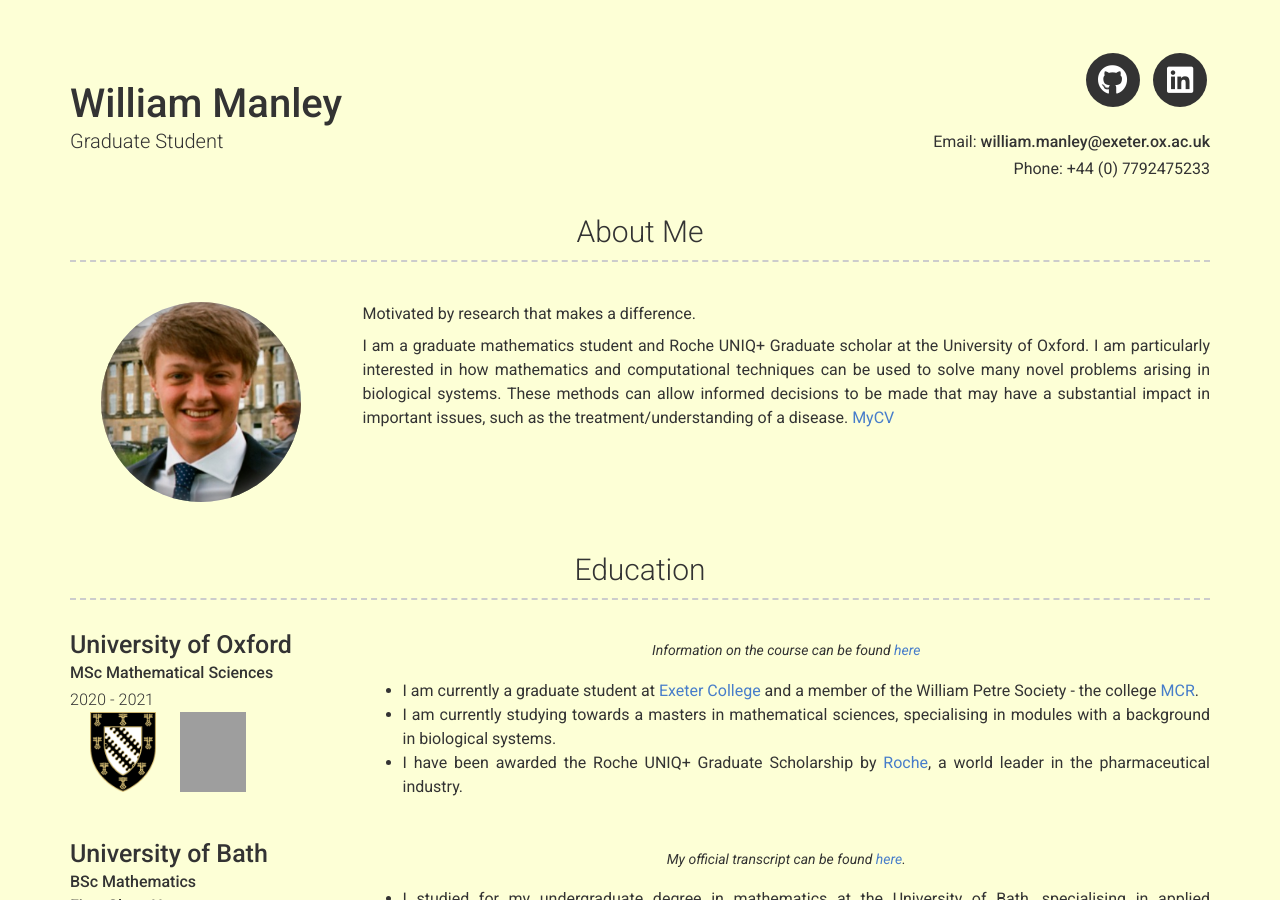
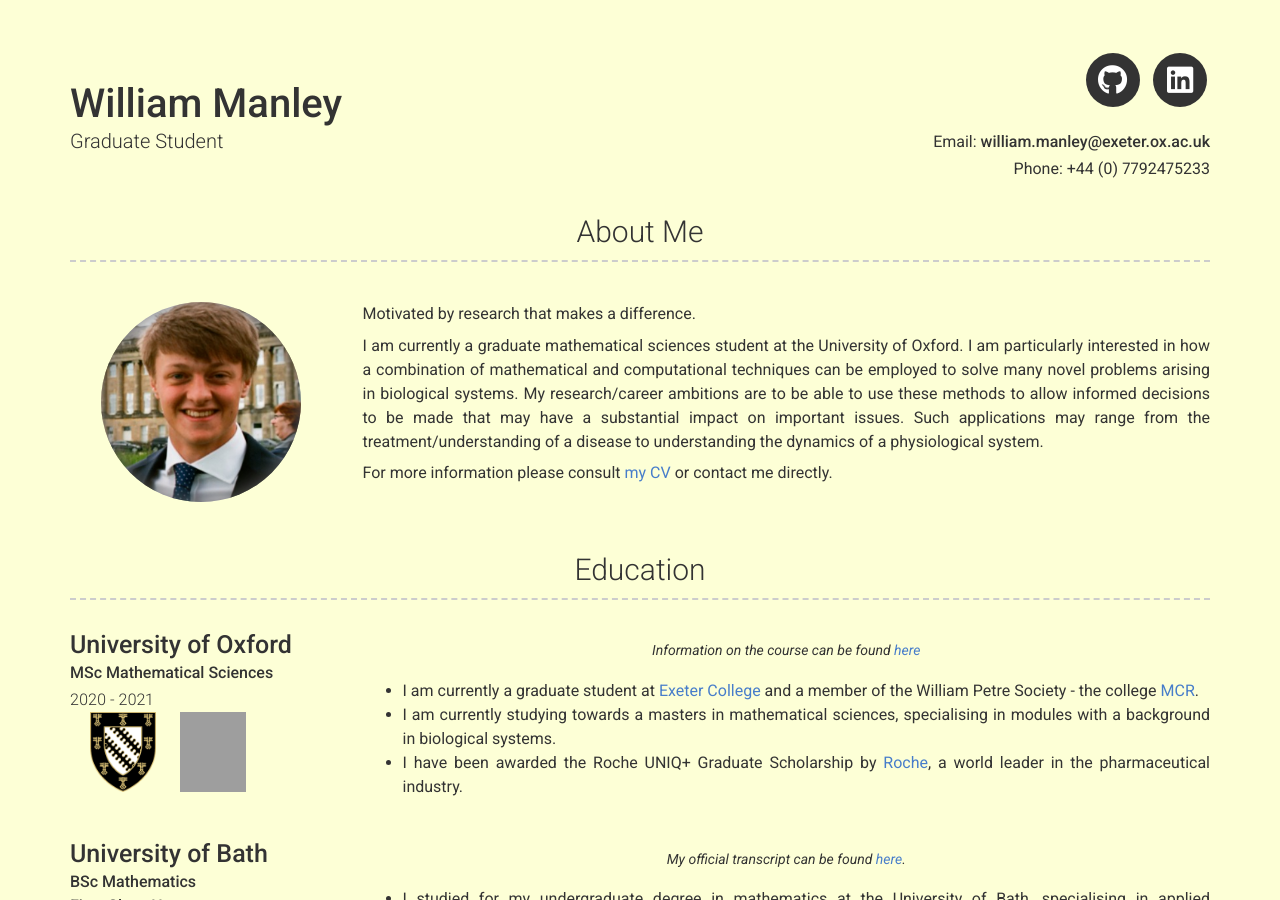
Before and after one commit to WilliamManley/WilliamManley.github.io, a Jekyll site: the page built from index.md, in a window 1280 px wide and 900 px high. Built offline with Jekyll 4.4.1, drawn with Linux system fonts in a browser that asks for light colours; nearby versions of some CDN libraries; grey boxes are pictures that could not be loaded.

Commit message:
Completed about me section

```diff
--- a/_config.yml
+++ b/_config.yml
@@ -45,12 +45,15 @@ linkedin_username: williampmanley
 # about_title: About Me (Use this to override about section title)
 about_profile_image: images/me.png
 about_content: | # this will include new lines to allow paragraphs
+
  Motivated by research that makes a difference.
 
- I am a graduate mathematics student and Roche UNIQ+ Graduate scholar at the University of Oxford.
- I am particularly interested in how mathematics and computational techniques can be used to solve many novel problems arising in biological systems.
- These methods can allow informed decisions to be made that may have a substantial impact in important issues, such as the treatment/understanding of a disease.
- <a href="documents/will_manley_cv.pdf">MyCV</a>
+ I am currently a graduate mathematical sciences student at the University of Oxford.
+ I am particularly interested in how a combination of mathematical and computational techniques can be employed to solve many novel problems arising in biological systems.
+ My research/career ambitions are to be able to use these methods to allow informed decisions to be made that may have a substantial impact on important issues. Such applications
+ may range from the treatment/understanding of a disease to understanding the dynamics of a physiological system.
+
+ For more information please consult <a href="documents/will_manley_cv.pdf">my CV</a> or contact me directly.
 
 # Projects Section
 # projects_title: Projects #(Use this to override about projects section title)
```
